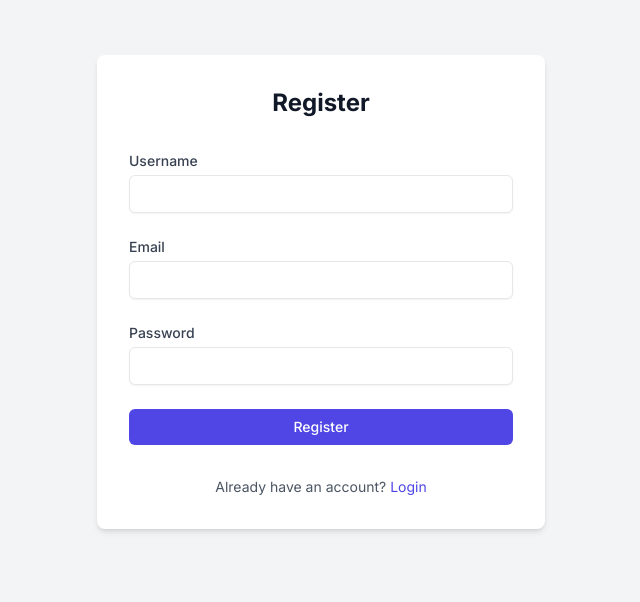
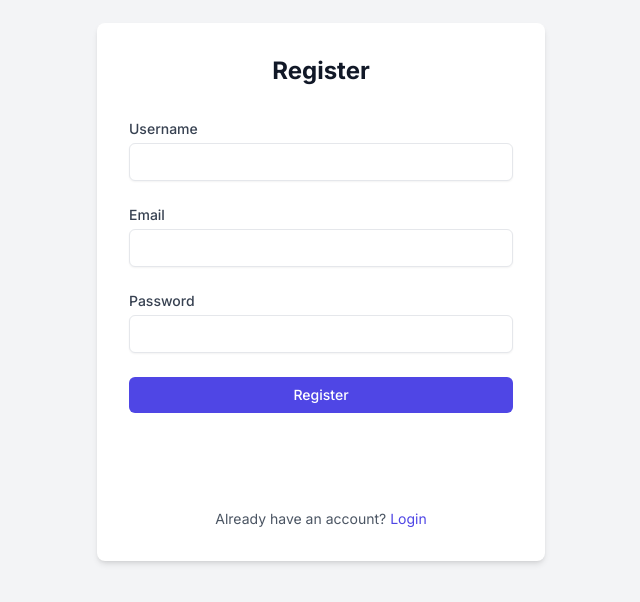
Before and after one commit to dusklight00/nextjs-photo-gallery, a Next.js app: page /register in a window 1280 px wide. Shown: the part 108-710 px from the top of the page, without its empty margins (319-959 px from the left). Built offline with nearby package versions, Linux system fonts and the light colour scheme.

Commit message:
sign in with google button added in register page

```diff
--- a/app/register/page.tsx
+++ b/app/register/page.tsx
@@ -4,6 +4,7 @@ import React, { useState } from "react";
 import instance from "../axios";
 import Link from "next/link";
 import { useToast } from "../components/Toast";
+import GoogleLoginButton from "../components/GoogleLoginButton";
 
 const Register: React.FC = () => {
   const [username, setUsername] = useState("");
@@ -111,6 +112,7 @@ const Register: React.FC = () => {
                 Register
               </button>
             </div>
+            <GoogleLoginButton />
           </form>
           <div className="text-center">
             <p className="text-sm text-gray-600">
```
